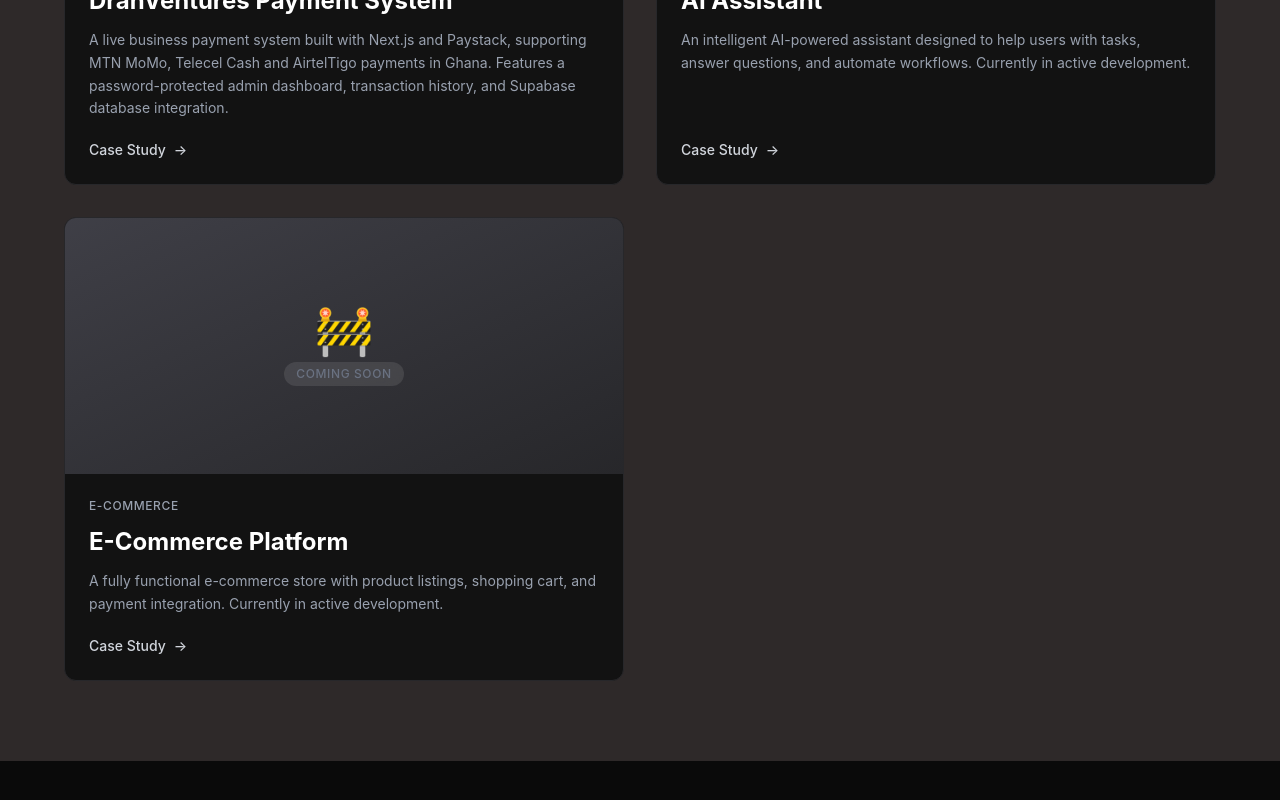
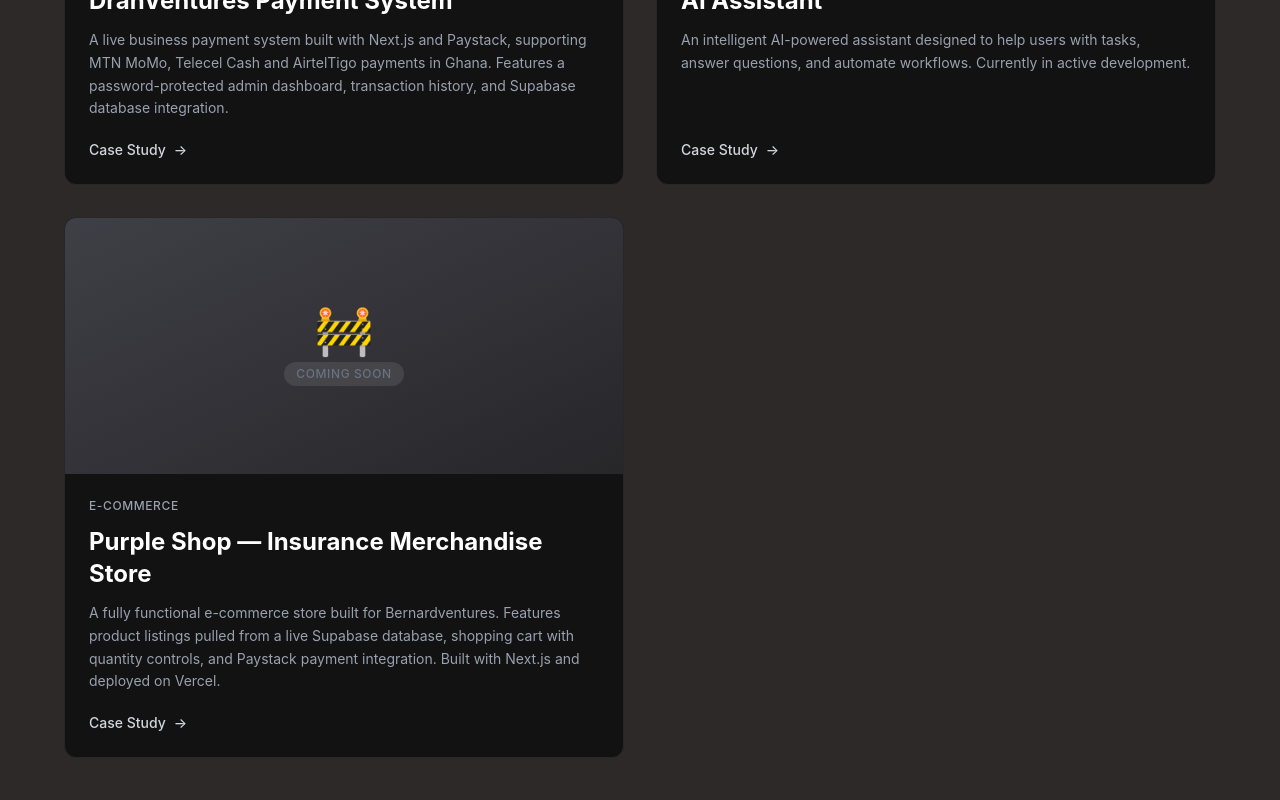
Before and after one commit to DHEBIT/Bernard-Portfolio, a Next.js app: page /projects in a window 1280 px wide. Shown: the part 612-1412 px from the top of the page. Before the commit the page ends 1373 px from the top, so only its background shows below. Built offline with nearby package versions, Linux system fonts and the light colour scheme.

Commit message:
Update projects page

```diff
--- a/app/projects/page.tsx
+++ b/app/projects/page.tsx
@@ -24,14 +24,14 @@
     link: "https://github.com/CREDIT-DRAH",
   },
   {
-    id: 3,
-    category: "E-Commerce",
-    title: "E-Commerce Platform",
-    description: "A fully functional e-commerce store with product listings, shopping cart, and payment integration. Currently in active development.",
-    image: null,
-    tech: ["Next.js", "TypeScript", "Tailwind CSS", "Stripe"],
-    link: "https://github.com/CREDIT-DRAH",
-  },
+  id: 3,
+  category: "E-Commerce",
+  title: "Purple Shop — Insurance Merchandise Store",
+  description: "A fully functional e-commerce store built for Bernardventures. Features product listings pulled from a live Supabase database, shopping cart with quantity controls, and Paystack payment integration. Built with Next.js and deployed on Vercel.",
+  image: null,
+  tech: ["Next.js", "React", "Tailwind CSS", "Supabase", "Paystack"],
+  link: "https://purple-shop-1iss-qk0rjqsb6-bernard-drahs-projects.vercel.app",
+},
 ];
 
 export default function ProjectsPage() {
```
